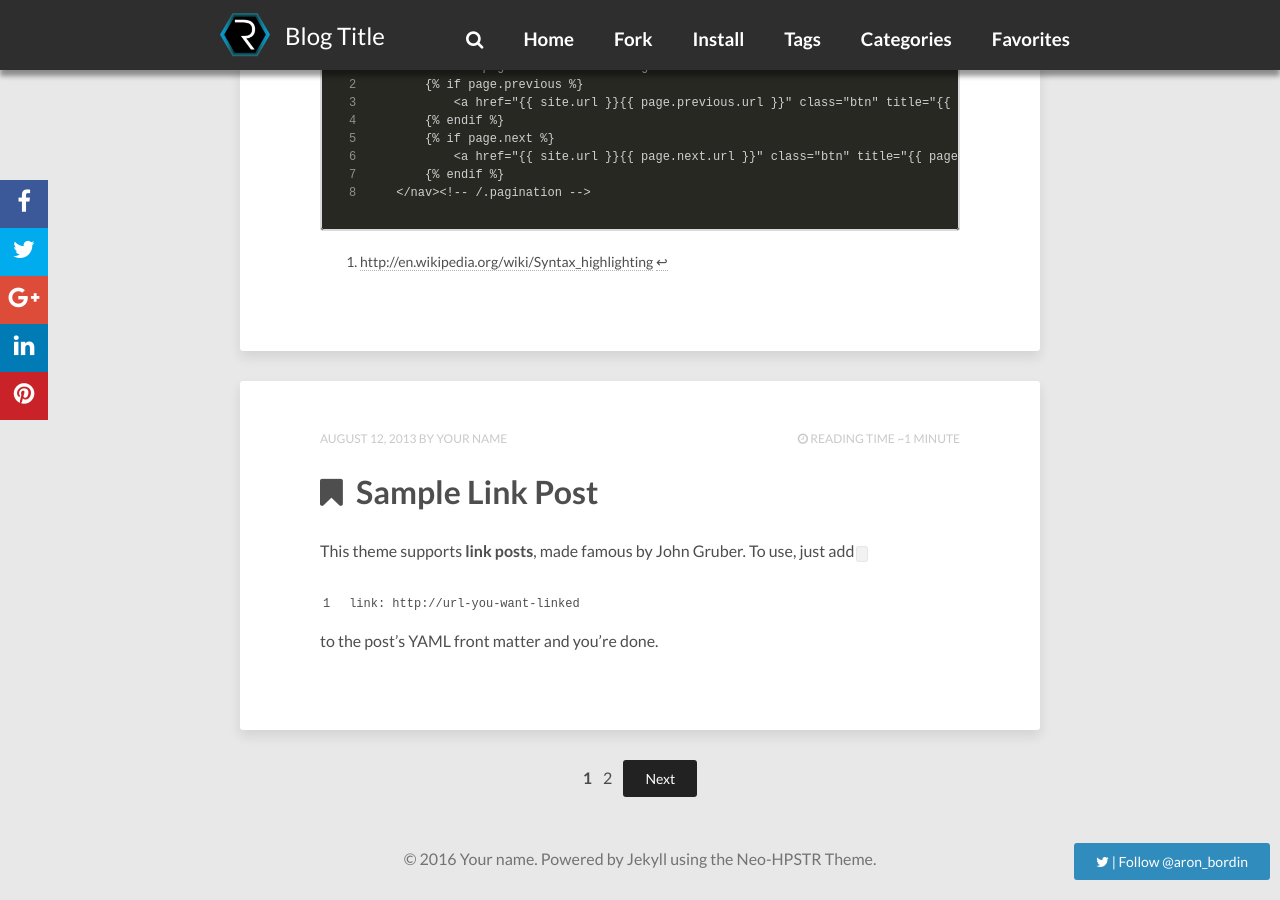
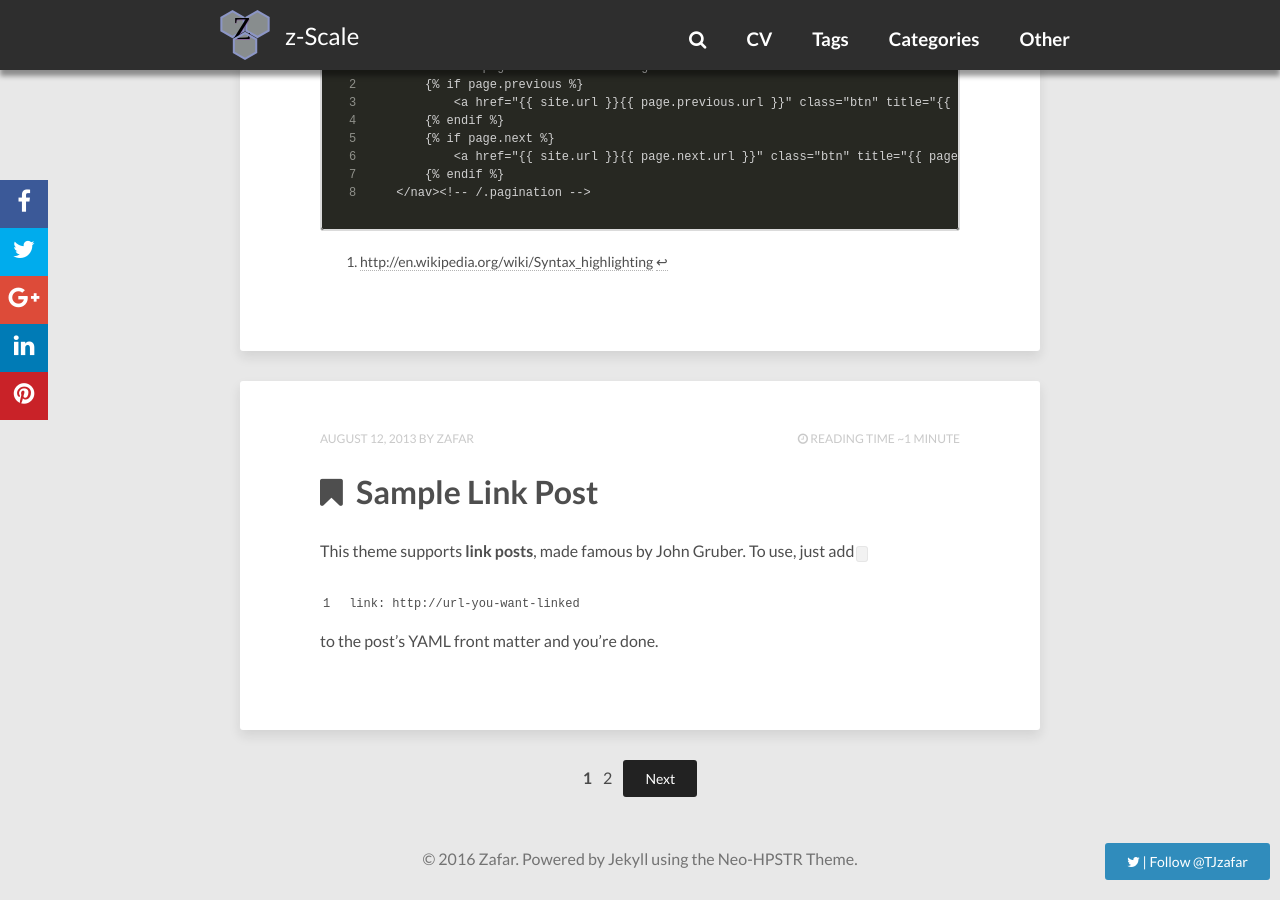
Before and after one commit to zafartahirov/zafartahirov.github.io, a Jekyll site: the page built from index.html, in a window 1280 px wide and 900 px high, scrolled down 3751 px. Built offline with Jekyll 4.4.1, drawn with Linux system fonts in a browser that asks for light colours; nearby versions of some CDN libraries; the list of posts is cut into pages by our own code; comment, search, counter and statistics services are not loaded; some of the changed text lies outside the part shown.

Commit message:
Added basic info

```diff
--- a/_config.yml
+++ b/_config.yml
@@ -1,14 +1,14 @@
-title:            Blog Title
-description:      Describe your website here.
+title:            z-Scale
+description:      Personal website to show off a collection :)
 # put your disqus here
-disqus_shortname:
+disqus_shortname: z-scale
 reading_time:     true # if true, shows the estimated reading time for a post
 words_per_minute: 200
-logo:             images/logo.png # logo visible in the topbar
+logo:             images/logo.svg # logo visible in the topbar
 # Your site's domain goes here (eg: //mmistakes.github.io, http://mademistakes.com, etc)
 # When testing locally leave blank or use http://localhost:4000
 
-url: http://aronbordin.com/neo-hpstr-jekyll-theme
+url: http://zafar.cc
 
 # draw your top menu here
 # each item must have a title and a url.
@@ -16,36 +16,32 @@ url: http://aronbordin.com/neo-hpstr-jekyll-theme
 #   To create sub categories. add a submenu item
 # See the example
 menu:
-  - title: 'Home'
-    url: '/'
-  - title: 'Fork'
-    url: 'http://github.com/aron-bordin/neo-hpstr-jekyll-theme'
-  - title: 'Install'
-    url: '/theme-setup/'
+  - title: 'CV'
+    url: 'http://resume.zafar.cc'
   - title: 'Tags'
     url: '/tags'
   - title: 'Categories'
     url: '/categories'
     type: 'categories'
-  - title: 'Favorites'
+  - title: 'Other'
     url: '#'
     submenu:
-      - title: 'Code Highlighter'
-        url: '/intro/code-highlighting-post/'
-      - title: 'Sample Post'
-        url: '/intro/sample-post/'
+      - title: 'CTF'
+        url: 'https://ctf.zafar.cc/'
+      - title: 'Interview Preparation'
+        url: 'https://interview.zafar.cc/'
 
 # Owner/author information
 owner:
-  name:           Your name
-  site:           http://aronbordin.com
-  avatar:         images/avatar.jpg
-  bio:            "Your bio goes here. It shouldn't be super long but a good two sentences or two should suffice."
-  email:          you@email.com
+  name:           Zafar
+  site:           http://zafar.cc
+  avatar:         images/me.jpg
+  bio:            "I am a 5th year PhD student at Boston University, working towards my degree in Computer Engineering. While my work focuses on digital design,error mitigation, and machine learning, my non-work interests range widely from information theory (go Shannon!), quantum computing, grandfather paradox, Star Trek, Little Mermaid, 'why is the grass green?', 1Q84, etc., etc., etc. If you want to talk about, well, anything - just ping me."
+  email: cc.rafaz@zafar.cc
   # Twitter nick for use in Twitter cards and follow button.
-  twitter: aron_bordin # if no twitter in this config, the twitter follow button will be removed
+  twitter: TJzafar # if no twitter in this config, the twitter follow button will be removed
   # GitHub nick for use in follow button in author block.
-  github: aron-bordin
+  github: zafartahirov
 
 # Twitter account associated with the site if different from owner/author twitter account.
 # Used in Twitter cards.
@@ -54,22 +50,20 @@ twitter:
 # Social networking links used in author block underneath posts. Update and remove as you like.
 social:
   - title: "github"
-    url: "https://github.com/aron-bordin"
+    url: "https://github.com/zafartahirov"
   - title: "linkedin"
-    url: "https://br.linkedin.com/in/aronbordin"
-  - title: "youtube"
-    url: "https://www.youtube.com/channel/UCfnSek-9HPWOx5e2pH7VFgg"
+    url: "https://www.linkedin.com/in/zafartakhirov"
 # Background image to be tiled on all pages
 background:
 
 # Analytics and webmaster tools stuff goes here
-google_analytics:
+google_analytics: "UA-28089120-3"
 google_verify:
 # https://ssl.bing.com/webmaster/configure/verify/ownership Option 2 content= goes here
 bing_verify:
 
 # http://en.wikipedia.org/wiki/List_of_tz_database_time_zones
-timezone:    America/New_York
+timezone:    America/Los_Angeles
 locale:      en_US
 future:      true
 highlighter: rouge
@@ -99,7 +93,7 @@ kramdown:
   coderay:
     coderay_line_numbers: nil
     coderay_line_numbers_start: 1
-    coderay_tab_width: 4
+    coderay_tab_width: 2
     coderay_bold_every: 10
     coderay_css: class
 
--- a/categories/index.html
+++ b/categories/index.html
@@ -1,6 +1,6 @@
 ---
 layout: post-index
-title: Blog Categories
+title: Archived Categories
 description: "An archive of posts sorted by category."
 comments: false
 ---
```
Also changed, not shown: images/logo.svg (added), images/me.jpg (added).
